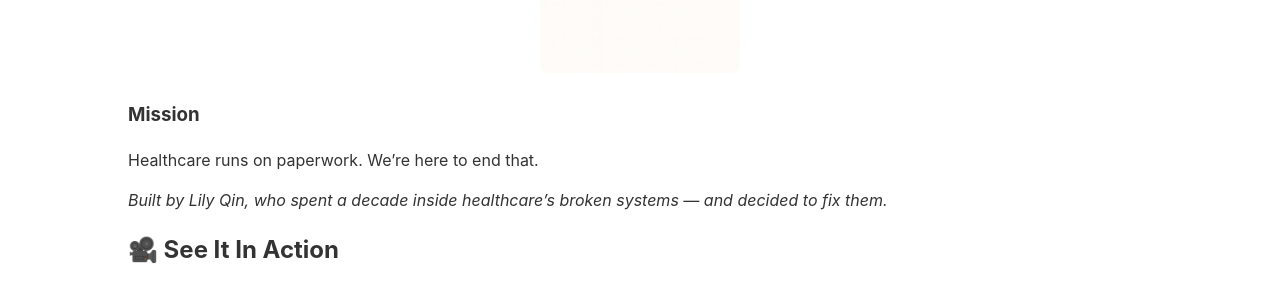
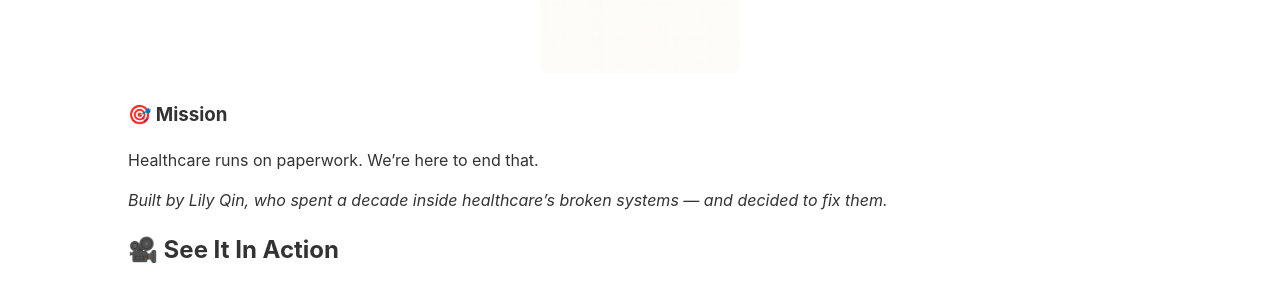
Before and after one commit to LilyQin19/qinaistudio.github.io, a Jekyll site: the page built from index.md, in a window 1280 px wide. Shown: the part 327-615 px from the top of the page. Built offline with Jekyll 4.4.1, drawn with Linux system fonts in a browser that asks for light colours; our own code applies the rules of GitHub Pages for plain Markdown files.

```diff
--- a/index.md
+++ b/index.md
@@ -3,7 +3,7 @@
        alt="QinAI Studio" width="200" style="border-radius:8px;margin-bottom:4px;">
 </div>
 
-### **Mission**
+### 🎯 **Mission**
 Healthcare runs on paperwork. We're here to end that.
 
 *Built by Lily Qin, who spent a decade inside healthcare's broken systems — and decided to fix them.*
```
